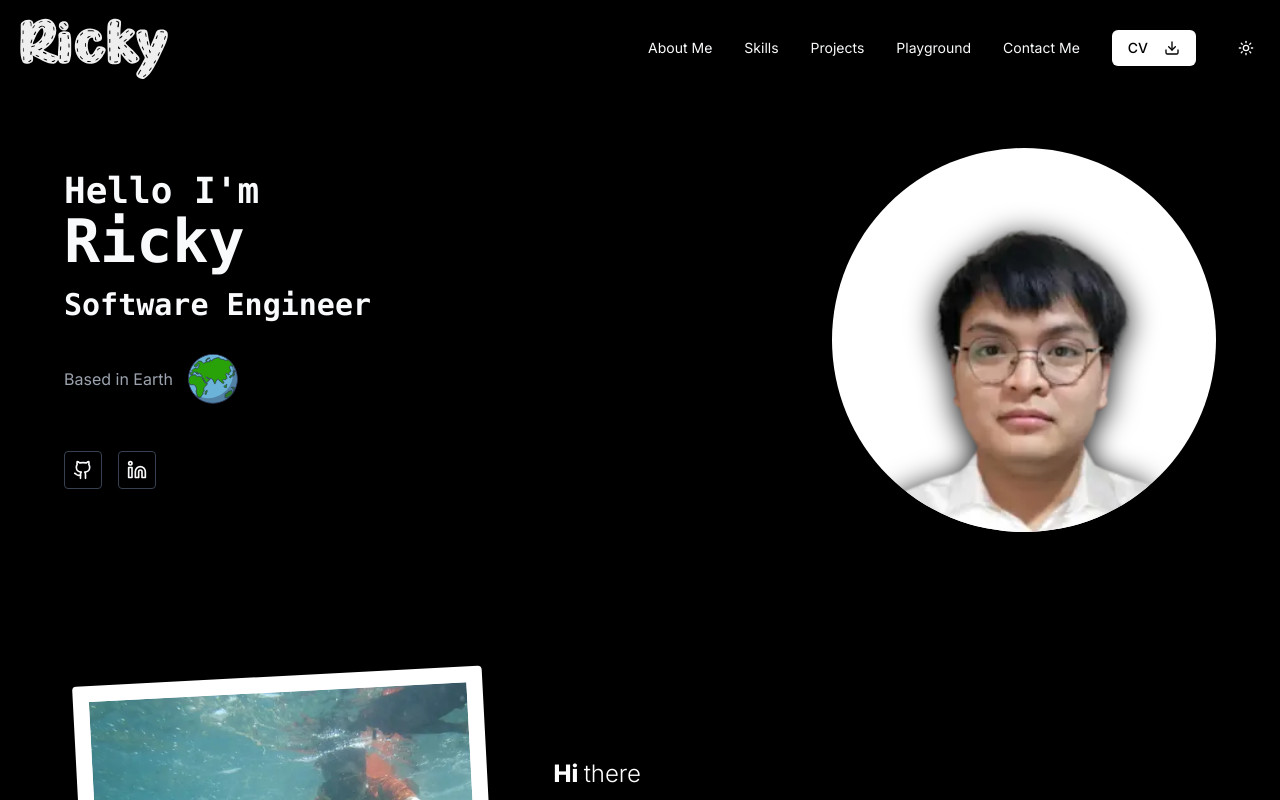
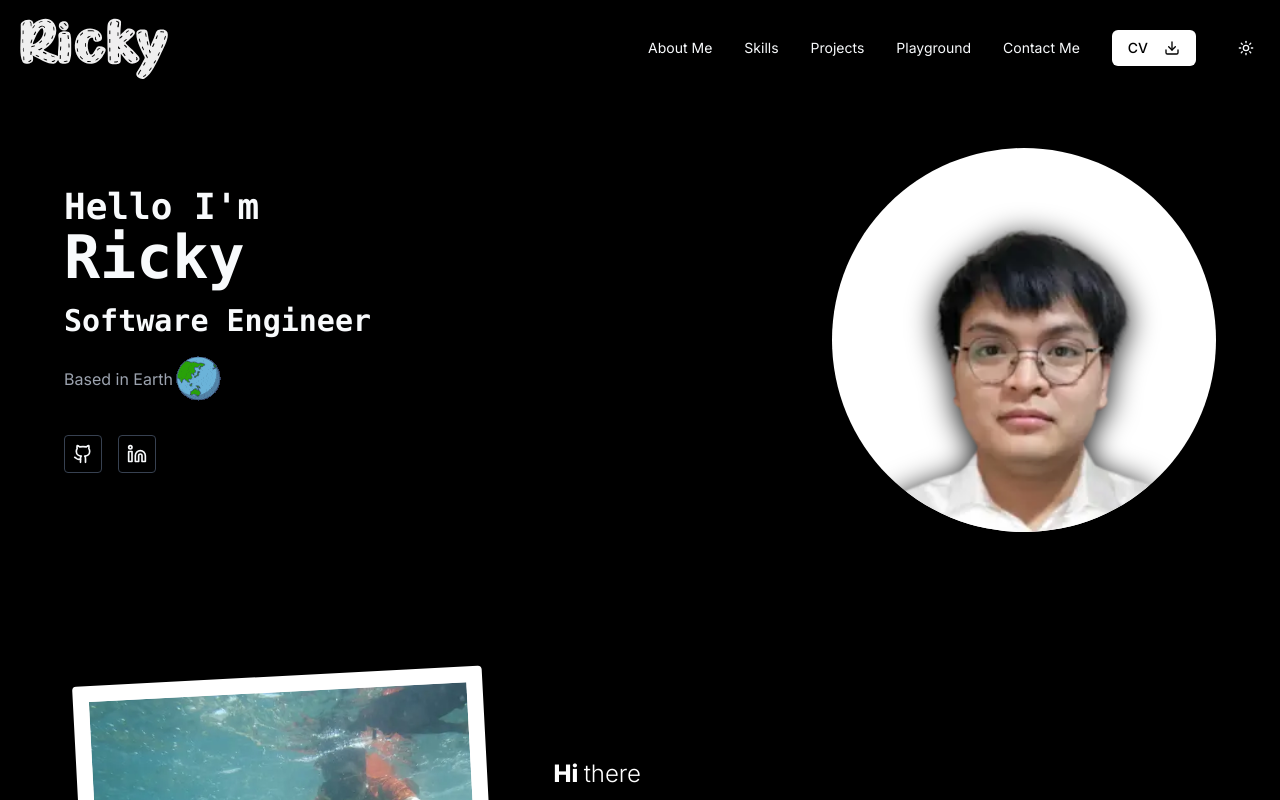
Before and after one commit to georgiusricky/georgiusricky.github.io, a Next.js app: page / in a window 1280 px wide. Shown: the top 800 px of the page. Built offline with nearby package versions, Linux system fonts and the light colour scheme.

Commit message:
update: change lottie to gif img for optimiztion

```diff
--- a/app/components/Hero.tsx
+++ b/app/components/Hero.tsx
@@ -2,9 +2,8 @@
 
 import { Github, Linkedin } from 'lucide-react'
 import Link from 'next/link'
+import Image from 'next/image'
 import ProfileCircle from './ProfileCircle'
-import Lottie from 'react-lottie-player'
-import globeAnimation from '../lotties/earth-lottie.json'
 import { useGlobalStore } from '@/stores/globalStore'
 
 export default function Hero() {
@@ -22,7 +21,12 @@ export default function Hero() {
           </h2>
           <div className="text-gray-600 dark:text-gray-400 mb-8 flex items-center">
             <span>Based in Earth</span>
-            <Lottie loop animationData={globeAnimation} play className="w-20" />
+             <Image
+                src="/img/gif/earth.gif"
+                alt="Earth"
+                width={50}
+                height={50}
+              />
           </div>
           <div className="flex space-x-4">
             <Link
```
Also changed, not shown: public/img/gif/earth.gif (added).
